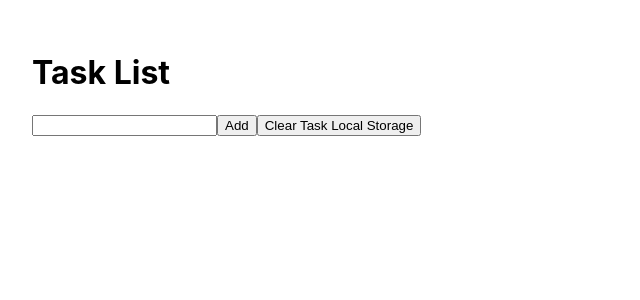
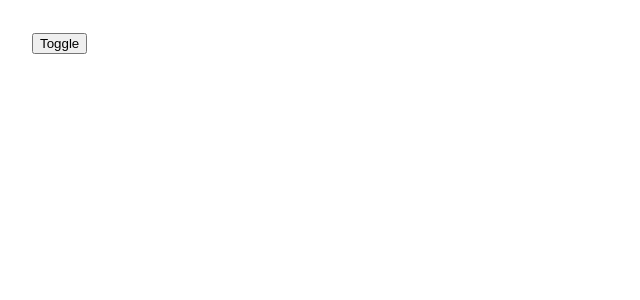
Before and after one commit to zakushi2002/proficient-in-using-proficient-in-using-reactjs, a React (Create React App) app in the folder tiktok/: page / in a window 1280 px wide. Shown: the top 300 px of the page, without its empty margins (0-640 px from the left). Built offline with nearby package versions, Linux system fonts and the light colour scheme.

Commit message:
Mounted & Unmounted

```diff
--- a/tiktok/src/App.js
+++ b/tiktok/src/App.js
@@ -1,47 +1,13 @@
 import { useState } from "react";
+import Content from "./Content";
 
 function App() {
-    const [task, setTask] = useState("");
-    const [tasks, setTasks] = useState(() => {
-        // Get local storage
-        const savedTasks = localStorage.getItem("tasks");
-        if (savedTasks) {
-            return JSON.parse(savedTasks);
-        }
-        return [];
-    });
-    const handleSubmit = () => {
-        if (!task) return;
-        setTasks((preData) => {
-            // Save local storage
-            preData = [...preData, task];
-            localStorage.setItem("tasks", JSON.stringify(preData));
-            return preData;
-        });
-        setTask("");
-    };
-    const clearTaskLocalStorage = () => {
-        localStorage.removeItem("tasks");
-        setTasks([]);
-    };
-
+    const [show, setShow] = useState(false);
+    const showContent = () => setShow(!show);
     return (
         <div className="App" style={{ padding: 32 }}>
-            <h1>Task List</h1>
-            <input
-                type="text"
-                value={task}
-                onChange={(e) => setTask(e.target.value)}
-            />
-            <button onClick={handleSubmit}>Add</button>
-            <button onClick={clearTaskLocalStorage}>
-                Clear Task Local Storage
-            </button>
-            <ul>
-                {tasks.map((task, index) => (
-                    <li key={index}>{task}</li>
-                ))}
-            </ul>
+            <button onClick={showContent}>Toggle</button>
+            {show && <Content />}
         </div>
     );
 }
--- /dev/null
+++ b/tiktok/src/Content.js
@@ -0,0 +1,5 @@
+function Content() {
+    return <h1>Nguyễn Huỳnh Thanh Toàn</h1>;
+}
+
+export default Content;
```
